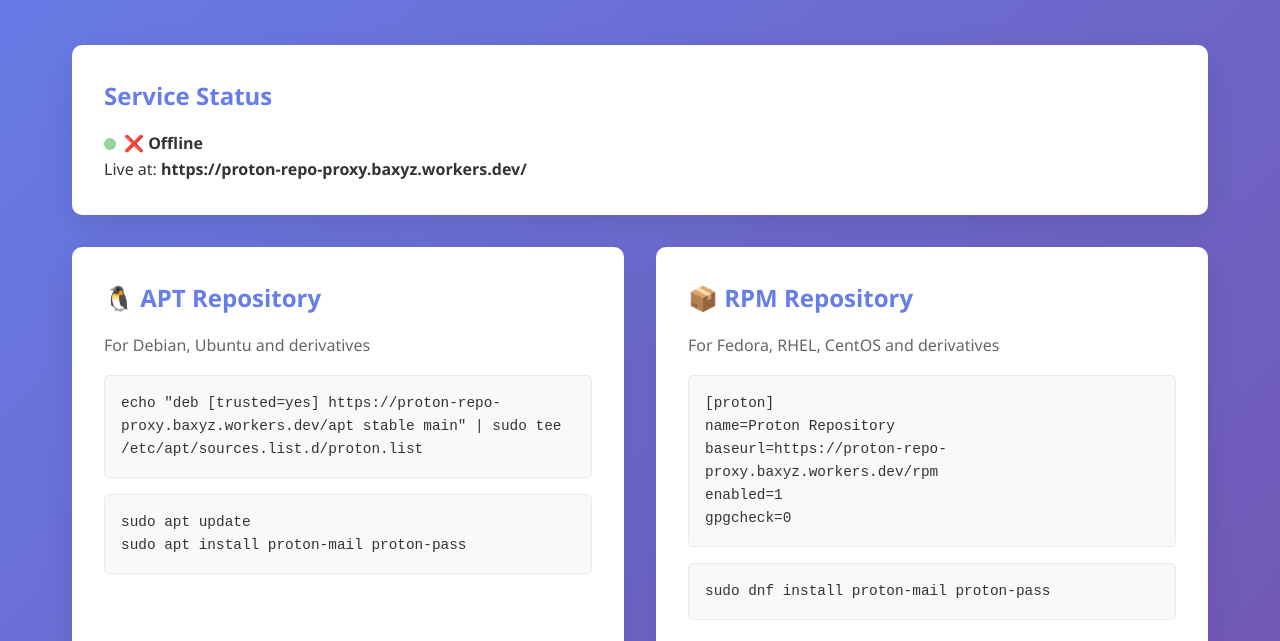
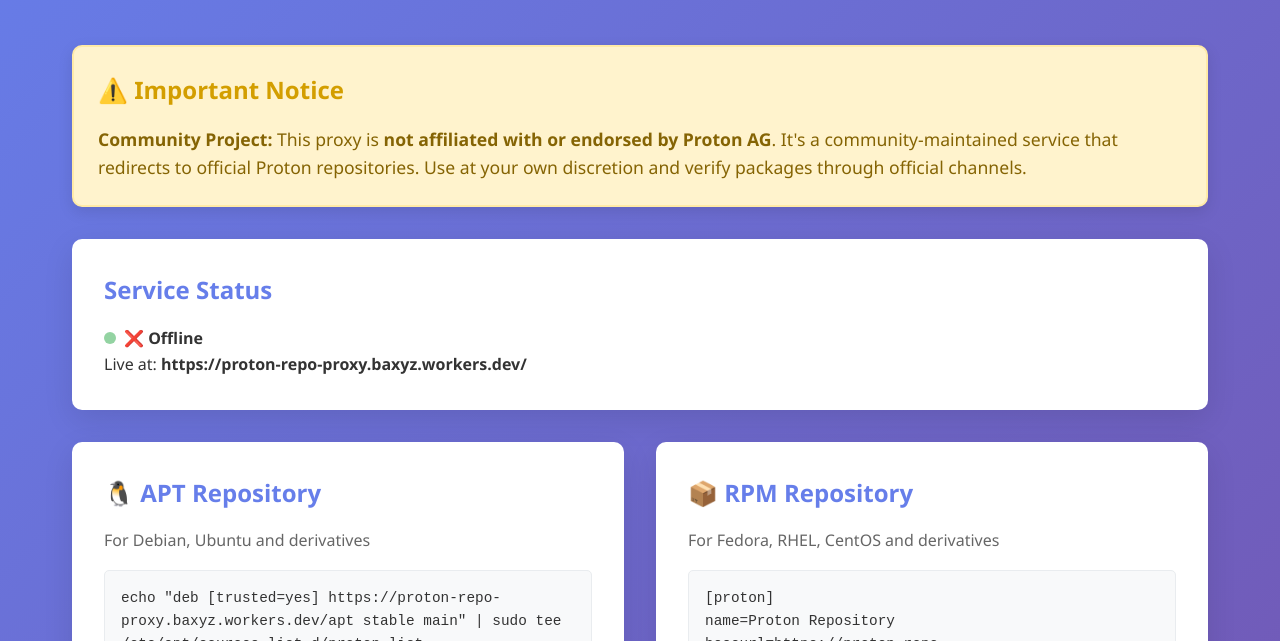
Before and after one commit to Proton-Makers/proton-repo-proxy, a website: page docs/index.html in a window 1280 px wide. Shown: the part 159-800 px from the top of the page. Drawn offline with Linux system fonts and the light colour scheme; no server answers.

Commit message:
docs: improve formatting and add important disclaimers
✨ Improvements:
- Fixed HTML indentation to 2 spaces throughout index.html
- Added prominent warning about non-affiliation with Proton AG
- Added quick usage section in README with link to detailed docs
- Enhanced disclaimer visibility with proper styling

⚠️ Important notices:
- Clear statement that this is a community project
- Not affiliated with or endorsed by Proton AG
- Redirects to official repositories but independently maintained
- Users advised to verify packages through official channels

📖 Better user guidance:
- Quick setup examples for APT and RPM in README
- Prominent link to full documentation site
- Enhanced visual hierarchy and readability

```diff
--- a/docs/index.html
+++ b/docs/index.html
@@ -40,6 +40,29 @@
     .header p {
       font-size: 1.2rem;
       opacity: 0.9;
+    }
+
+    .warning {
+      background: #fff3cd;
+      border: 2px solid #ffeaa7;
+      border-radius: 10px;
+      padding: 1.5rem;
+      margin-bottom: 2rem;
+      color: #856404;
+      box-shadow: 0 5px 15px rgba(0,0,0,0.1);
+    }
+
+    .warning h2 {
+      color: #d39e00;
+      margin-bottom: 1rem;
+      display: flex;
+      align-items: center;
+      gap: 0.5rem;
+    }
+
+    .warning p {
+      margin: 0;
+      font-size: 1.1rem;
     }
 
     .status {
@@ -186,6 +209,15 @@
       <p>Modern APT/RPM repository proxy for Proton applications</p>
     </div>
 
+    <div class="warning">
+      <h2>⚠️ Important Notice</h2>
+      <p>
+        <strong>Community Project:</strong> This proxy is <strong>not affiliated with or endorsed by Proton AG</strong>.
+        It's a community-maintained service that redirects to official Proton repositories.
+        Use at your own discretion and verify packages through official channels.
+      </p>
+    </div>
+
     <div class="status">
       <h2>Service Status</h2>
       <div class="status-indicator">
```
Also changed, not shown: README.md. Lines whose indentation alone changed are shown as unchanged.
